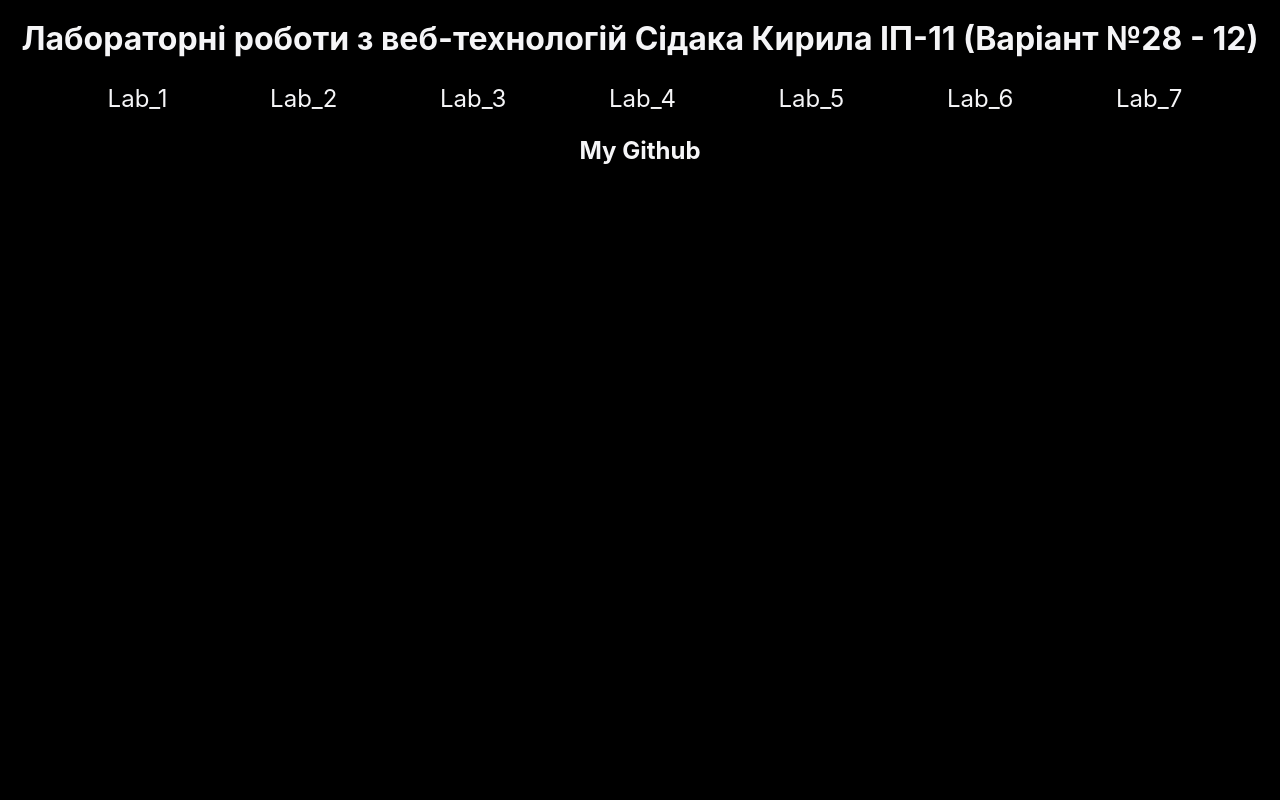
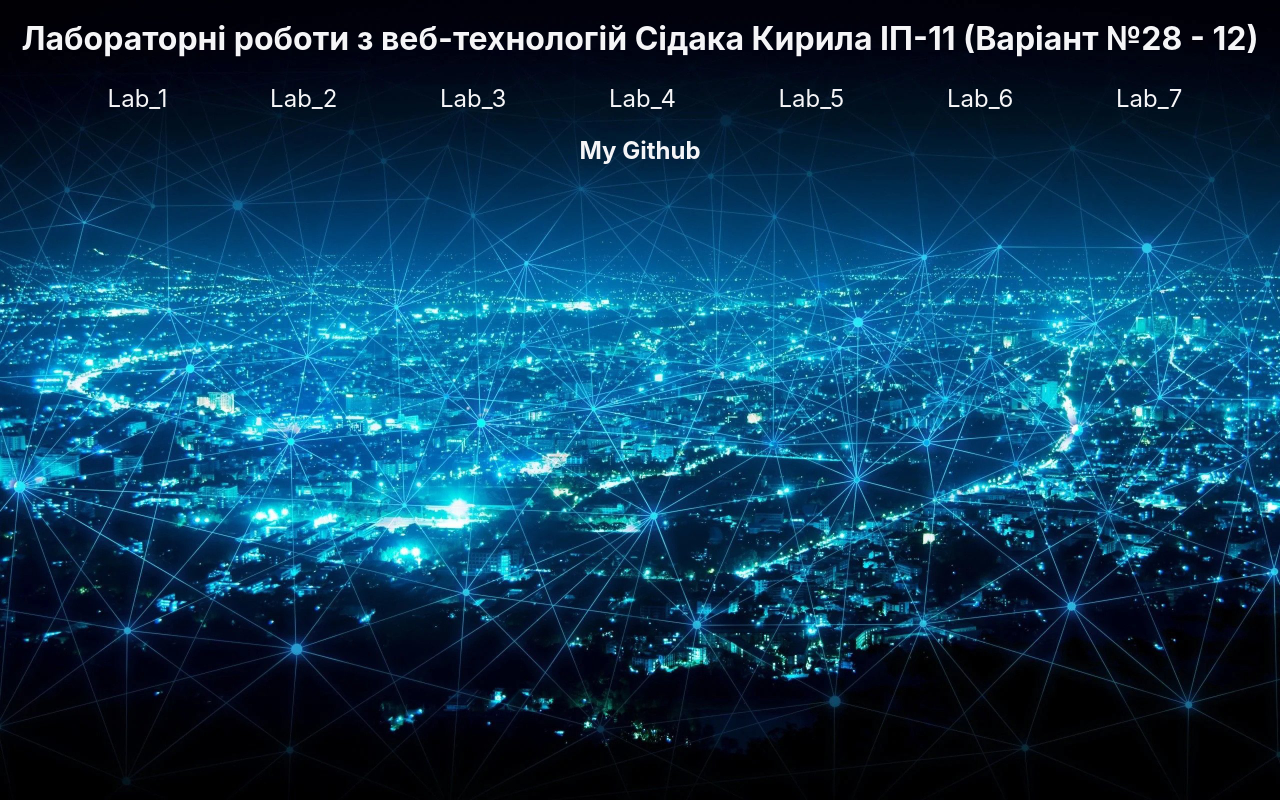
Before and after one commit to Kipish-ss/Labs_Web, a plain HTML site: page index.html in a window 1280 px wide. Drawn offline with Linux system fonts and the light colour scheme; the site is published under a folder, as on GitHub Pages, so addresses that start at the root find nothing.

Commit message:
Modify url

```diff
--- a/css/style.css
+++ b/css/style.css
@@ -1,6 +1,6 @@
 body {
     font-family: "SF Pro Display","SF Pro Icons","Helvetica Neue","Helvetica","Arial",sans-serif;
-    background-image: url("/img/network.jpeg");
+    background-image: url("../img/network.jpeg");
     background-repeat: no-repeat;
     background-size: cover;
     background-color: black;
```
